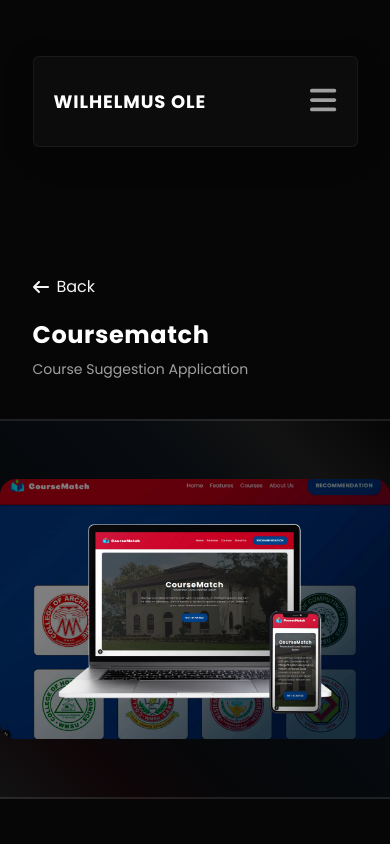
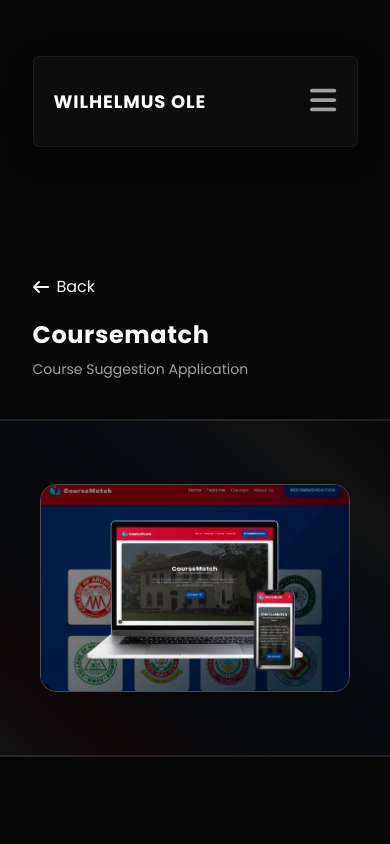
Before and after one commit to wilhelmusolejr/portfolivio-v2, a React (Vite) app: page /project/coursematch in a window 390 px wide. Shown: the top 844 px of the page. Built offline with nearby package versions, Linux system fonts and the light colour scheme; no server answers.

Commit message:
add animation interest and about me paragraph + refactor

```diff
--- a/src/pages/About.jsx
+++ b/src/pages/About.jsx
@@ -275,13 +275,13 @@
     },
   };
 
-  const childVariants = {
+  const listInterestVariants = {
     hidden: { opacity: 0, x: -50 },
     show: { opacity: 1, x: 0, transition: { duration: 0.5, ease: "easeOut" } },
   };
 
   const animationParagraph = {
-    hidden: { opacity: 0, y: 40 }, // start lower
+    hidden: { opacity: 0, y: 40 },
     show: { opacity: 1, y: 0, transition: { duration: 0.6, ease: "easeOut" } },
   };
 
@@ -290,6 +290,13 @@
     "I focus on front-end development but I’m comfortable as a full stack developer. I’m passionate about creating websites that are clean, modern, responsive, and easy to use. My goal is to build user-friendly and visually appealing websites that offer a great user experience.",
     "As a self-taught developer, I know that learning never really stops. Currently, I’m improving my knowledge in MERN and Laravel technologies, applying what I learn to real-world and hobby projects.",
     "Looking ahead, I’m excited to keep growing, learning new tools, and taking on more complex projects. My goal is to work on projects that make a real difference and have a positive impact, and I’m always open to opportunities to collaborate and create meaningful digital experiences.",
+  ];
+
+  const listInterest = [
+    "Web Development",
+    "Bot Development",
+    "Web Design",
+    "Machine Learning",
   ];
 
   return (
@@ -342,18 +349,11 @@
               viewport={{ once: true, amount: 0.3 }} // trigger when 30% is visible
             >
               {/* Item */}
-              <motion.div variants={childVariants}>
-                <InterestItem interestName="Web Development" />
-              </motion.div>
-              <motion.div variants={childVariants}>
-                <InterestItem interestName="Bot Development" />
-              </motion.div>
-              <motion.div variants={childVariants}>
-                <InterestItem interestName="Web Design" />
-              </motion.div>
-              <motion.div variants={childVariants}>
-                <InterestItem interestName="Machine Learning" />
-              </motion.div>
+              {listInterest.map((interest, index) => (
+                <motion.div key={index} variants={listInterestVariants}>
+                  <InterestItem interestName={interest} />
+                </motion.div>
+              ))}
             </motion.div>
           </div>
 
--- a/src/pages/Project.jsx
+++ b/src/pages/Project.jsx
@@ -7,6 +7,10 @@
 import Navigator from "@components/Navigator";
 import SectionLine from "../components/SectionLine";
 import { getProject } from "../ProjectData";
+import React from "react";
+import LazyImage from "../components/LazyImage";
+
+import { motion } from "framer-motion";
 
 export default function Project() {
   const { name } = useParams();
@@ -143,6 +147,8 @@
     fetchLanguages();
   }, [project.link.name]);
 
+  const [isLoaded, setIsLoaded] = useState(false);
+
   return (
     <>
       <Navigator />
@@ -169,13 +175,26 @@
       </div>
 
       {/* image */}
-      <div className="relative flex min-h-[40vh] items-center justify-center py-15 md:h-[60vh]">
-        {/* img */}
-        <img
+      <div className="relative flex min-h-[40vh] items-center justify-center px-10 py-15 md:h-[60vh]">
+        {/* container-image */}
+        <div className="relative flex h-full w-[600px] items-center justify-center rounded-2xl">
+          {/* Spinner / Loader */}
+          {!isLoaded && (
+            <div className="absolute inset-0 flex items-center justify-center rounded-2xl bg-white/5">
+              <div className="h-6 w-6 animate-spin rounded-full border-2 border-white border-t-transparent"></div>
+            </div>
+          )}
+
+          {/* actual image */}
+          <motion.img
             src={project_image}
-          alt="Project showcase/banner"
-          className="z-10 h-full w-auto rounded-2xl object-contain"
+            alt="Project banner showcase"
+            loading="lazy" // native lazy loading
+            onLoad={() => setIsLoaded(true)}
+            className={`${isLoaded ? "opacity-100" : "opacity-0"} border-light-white z-10 h-full w-auto rounded-2xl border-1 object-cover transition-opacity duration-500`}
           />
+        </div>
+
         {/* bg */}
         <div className="absolute inset-0 shadow-[inset_0px_2px_0px_0px_rgba(255,255,255,0.1),inset_0px_-2px_0px_0px_rgba(255,255,255,0.1)]">
           <div
@@ -293,13 +312,21 @@
           {/* parent */}
           <div className="flex gap-5 lg:grid lg:grid-cols-4 lg:flex-wrap lg:justify-center">
             {album.map((screenshot, index) => (
+              <div className="relative h-48 w-full rounded-lg">
+                {/* spinner */}
+                <div className="absolute inset-0 flex items-center justify-center rounded-2xl bg-white/5">
+                  <div className="h-6 w-6 animate-spin rounded-full border-2 border-white border-t-transparent"></div>
+                </div>
+
+                {/* actual image */}
                 <img
                   key={index}
                   src={`/assets/${project.project_showcase.url}${screenshot}`}
                   alt={`Screenshot ${index + 1}`}
-                className="h-48 w-56 cursor-pointer rounded-lg object-cover lg:w-full lg:flex-shrink"
+                  className="hidden h-full w-full cursor-pointer rounded-lg object-cover lg:w-full lg:flex-shrink"
                   onClick={() => setCurrentImage(`${screenshot}`)}
                 />
+              </div>
             ))}
           </div>
         </div>
```
Lines whose indentation alone changed are shown as unchanged.
